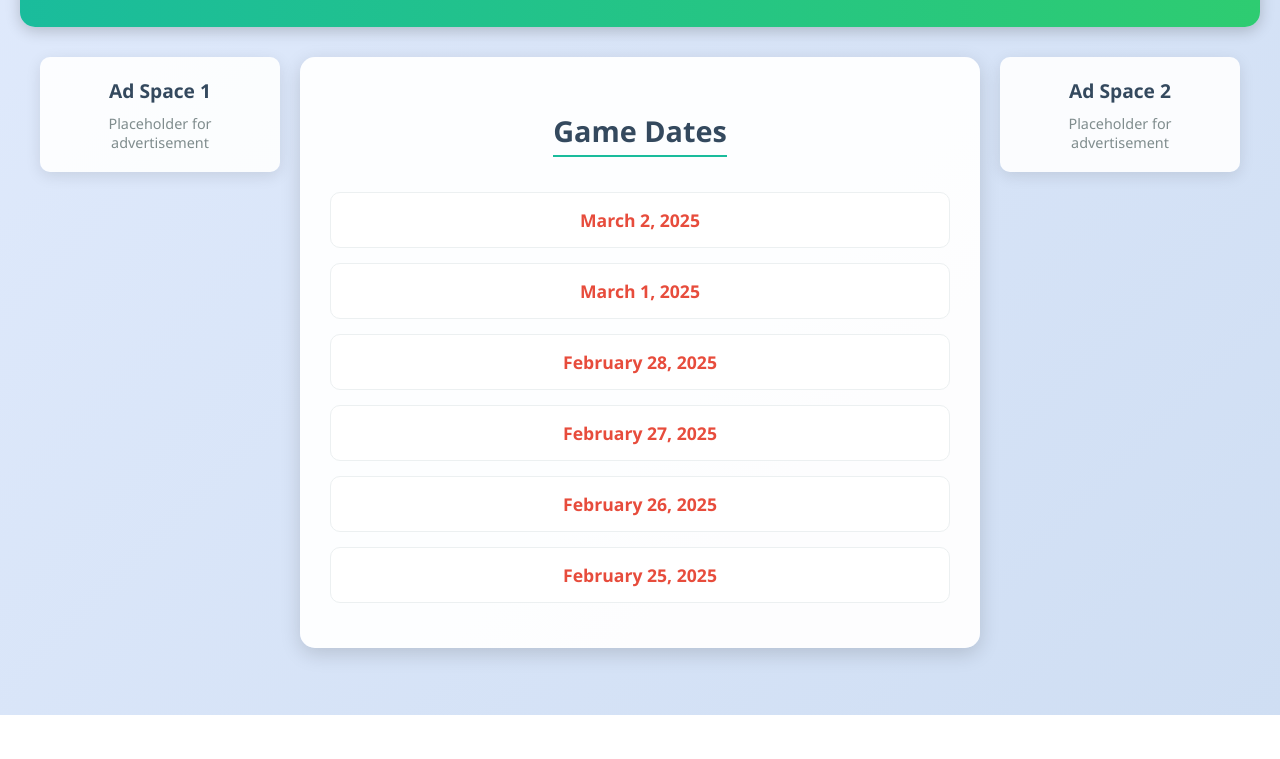
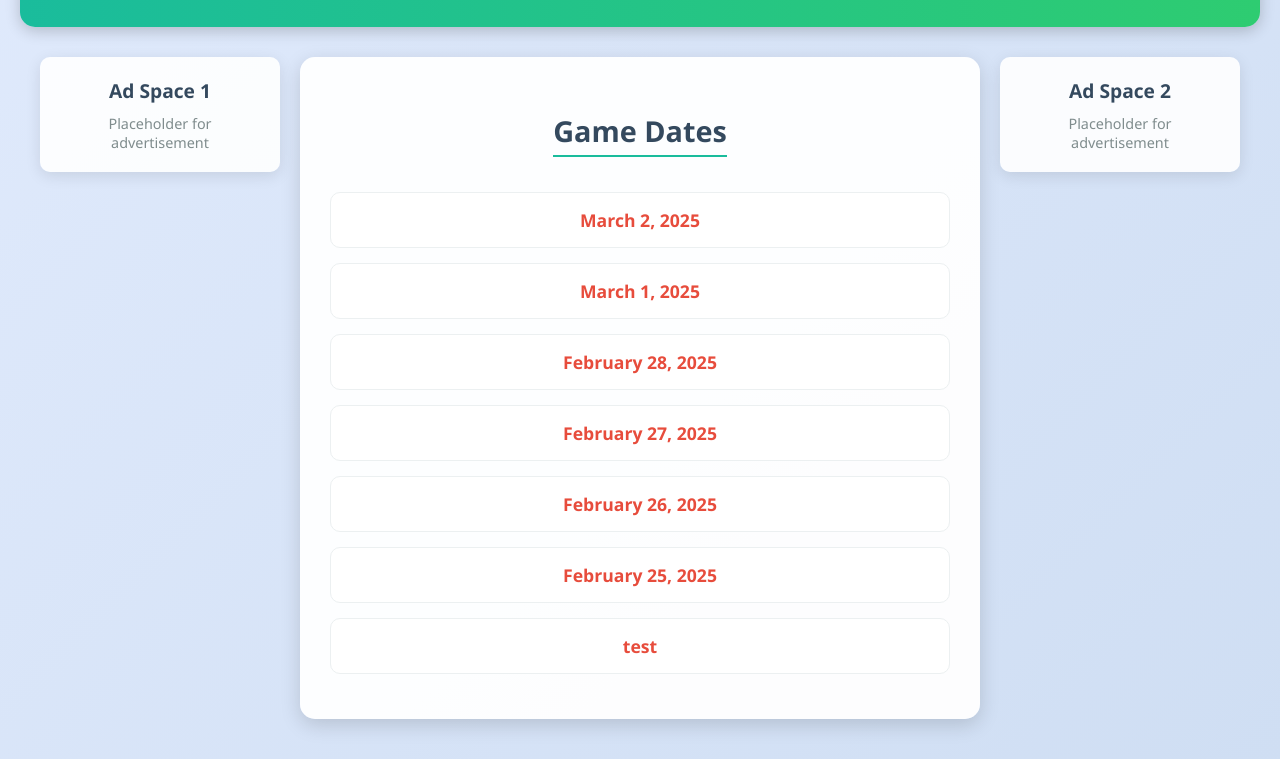
Before and after one commit to grokgame999/grokgame999.github.io, a plain HTML site: page index.html in a window 1280 px wide. Shown: the part 165-924 px from the top of the page. Before the commit the page ends 880 px from the top, so only its background shows below. Drawn offline with Linux system fonts and the light colour scheme.

Commit message:
Update index.html

```diff
--- a/index.html
+++ b/index.html
@@ -146,6 +146,9 @@
             <div class="date-item">
                 <a href="game/2025-02-25.html" target="_blank">February 25, 2025</a>
             </div>
+            <div class="date-item">
+                <a href="game/main.html" target="_blank">test</a>
+            </div>
         </div>
         <div class="ad-sidebar">
             <h3>Ad Space 2</h3>
```
